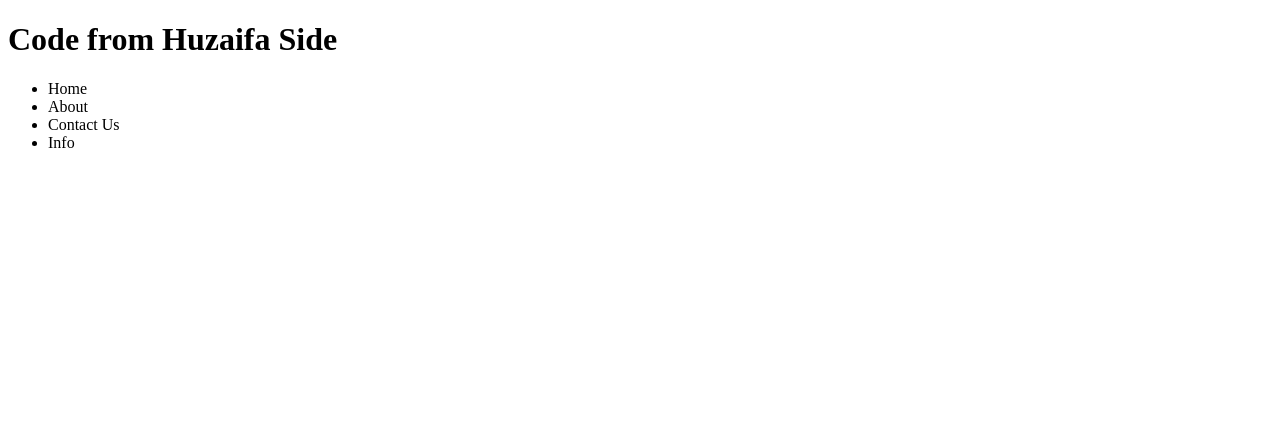
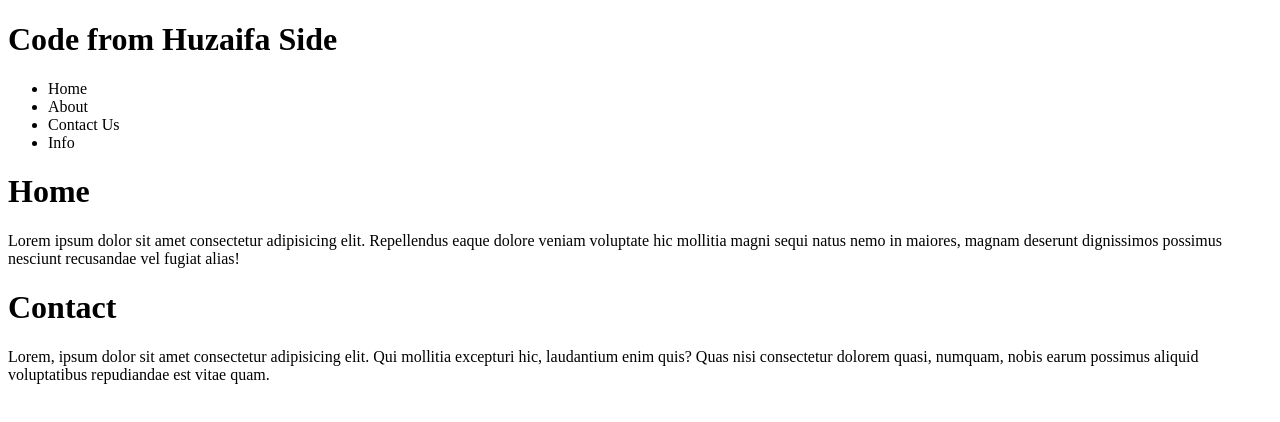
Before and after one commit to iamfaizan-1/advanced-github, a plain HTML site: page index.html in a window 1280 px wide. Drawn offline with Linux system fonts and the light colour scheme.

Commit message:
created home, and contact section

```diff
--- a/index.html
+++ b/index.html
@@ -17,6 +17,12 @@
     </ul>
   </nav>
 
+  <h1>Home</h1>
+  <p>Lorem ipsum dolor sit amet consectetur adipisicing elit. Repellendus eaque dolore veniam voluptate hic mollitia magni sequi natus nemo in maiores, magnam deserunt dignissimos possimus nesciunt recusandae vel fugiat alias!</p>
+
+  <h1>Contact</h1>
+  <p>Lorem, ipsum dolor sit amet consectetur adipisicing elit. Qui mollitia excepturi hic, laudantium enim quis? Quas nisi consectetur dolorem quasi, numquam, nobis earum possimus aliquid voluptatibus repudiandae est vitae quam.</p>
+
   <script src="app.js"></script>
 </body>
 </html>
```
